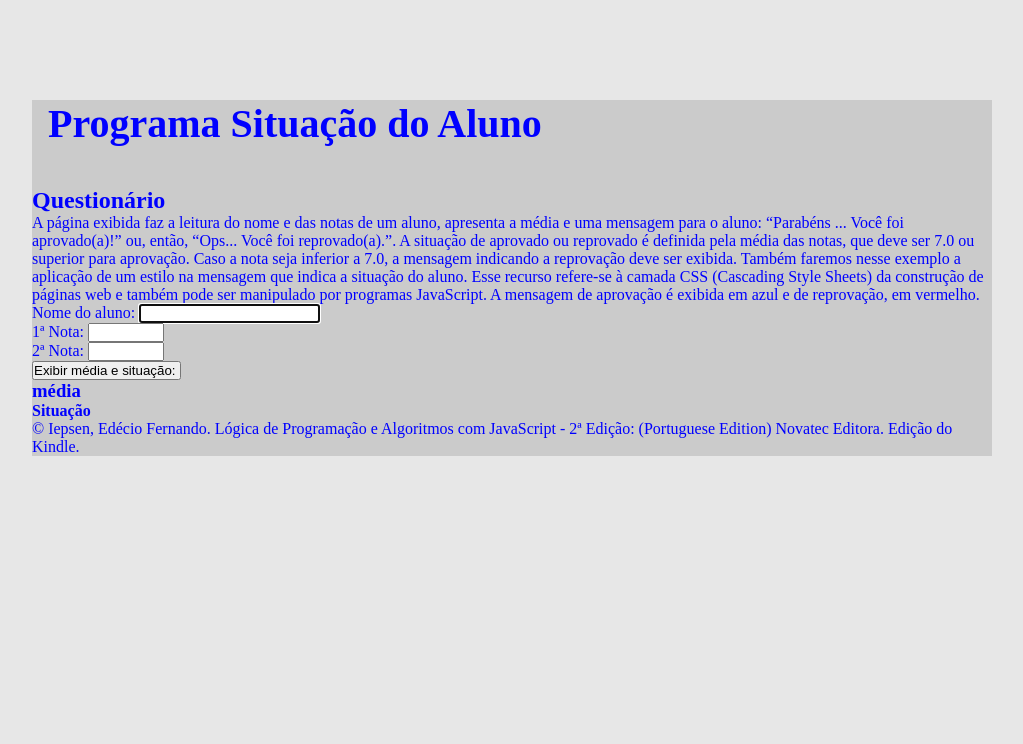
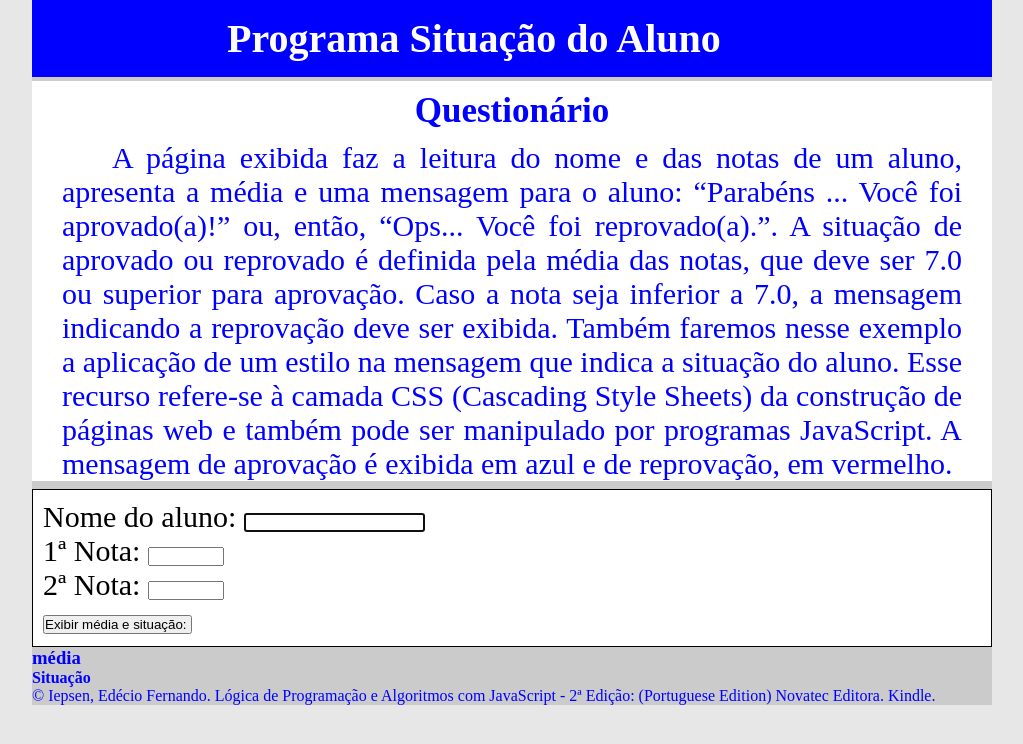
Before and after one commit to pedro-filho-81/aulas-html-css-javascript-1, a website: page exemplos/algoritimo-com-js/capitulo04/exemplos/situacao-do-aluno/situacao_do_aluno.html in a window 1280 px wide. Shown: the whole page, without its empty margins (128-1151 px from the left). Drawn offline with Linux system fonts and the light colour scheme.

Commit message:
Atualização

```diff
--- a/exemplos/algoritimo-com-js/capitulo04/exemplos/situacao-do-aluno/situacao_do_aluno.css
+++ b/exemplos/algoritimo-com-js/capitulo04/exemplos/situacao-do-aluno/situacao_do_aluno.css
@@ -2,7 +2,7 @@
 
 /* SELETOR UNIVERSAL - Estiliza tudo */
 * {
-   margin: 0; /* retira a margem de todos os elementos */
+   margin: 0; /* retira a margem de todos os elementos Html */
    padding: 0; /* retira o preenchimento de todos os elementos Html */
    box-sizing: border-box;
 }
@@ -12,32 +12,70 @@ body {
    background-color: #e7e7e7; /* cor do fundo */
    color: #0000ff; /* cor das letras */
    margin: 0; /* continua com a margin zero */
-   padding-top: 100px; /* afasta o texto 100 pixel do topo. */
+   /* padding-top: 100px; /* afasta o texto 100 pixel do topo. */
 }
 
-/* ESTILIZA O CABEÇALHO */
+/* ESTILIZA O CABEÇALHO (header) */
 header {
+   background-color: #0000ff; /* cor do fundo */
+   color: #ffffff; /* cor das letras */
    display: flex; /* alinha as tags Html lado a lado */
-   align-items: center; /* alinha os itens ao centro */
-   margin-bottom: 40px; /* afasta as tags Html abaixo do header 40px */
+   padding: 15px;
+   text-align: center; /* alinha os itens ao centro */
+   margin-bottom: 4px; /* afasta as tags Html abaixo do header */
 }
 
 /* ESTILIZA A ImAGEm DO HEADER */
 header img {
+   float: left; /* coloca a logo do lado esquerdo */
+   color: #ffffff;
    height: 36px; /* Altura da imagem 36 pixel */
-   margin-right: 16px; /* Afasta o cabeçalho da logo 16 pixel */
+   margin-right: 180px;
 }
 
 /* ESTILIZA A TAG h1 DO HEADER */
 header h1 {
    font-size: 40px; /* Almenta o tamanho da fonte em 40 pixel */
    font-weight: bold; /* coloca a fonte em negrito */
+   text-align: center; /* Alinha o texto */
 }
 
-/* ESTILIZA O CONTAINER - DIV QUE ENVOLVE O PROGRAmA */
+/* ESTILIZA A CLASSE CONTAINER QUE ENVOLVE O PROGRAmA */
 .container {
    background-color: #cbcbcb; /* cor do fundo cinza claro */
    max-width: 960px; /* largura máxima do container 960 pixel */
    width: 100%; /* A largura é 100% da largura máxima  */
    margin: 0 auto;
 }
+
+/* ESTILIZA O QUESTIONÁRIO - SELETOR CLASS */
+.questionario {
+   background-color: #ffffff; /* cor do fundo */
+   margin-bottom: 8px; /* margem inferior */
+}
+
+/* ESTILIZA A TAG H2 DA CLASSE QUESTIONÁRIO */
+.questionario h2 {
+   font-size: 35px; /* tamanho da fonte */
+   font-weight: bold; /* fonte em negrito */
+   text-align: center; /* alinhamento do texto */
+   margin: 0 auto; /* centraliza o conteúdo */
+   padding: 10px; /* preenche os espaços ao redor do conteúdo */
+}
+
+/* ESTILIZA A TAG P DA CLASSE QUESTIONÁRIO */
+.questionario p {
+   font-size: 30px;
+   text-align: justify;
+   text-indent: 50px; /* Identação da primeira linha */
+   margin: 0 30px;
+}
+
+/* ESTILIZA O FORmULÁRIO */
+form {
+   background-color: #ffffff;
+   color: #000;
+   font-size: 30px;
+   padding: 10px;
+   border: 1px solid #000;
+}
--- a/exemplos/algoritimo-com-js/capitulo04/exemplos/situacao-do-aluno/situacao_do_aluno.html
+++ b/exemplos/algoritimo-com-js/capitulo04/exemplos/situacao-do-aluno/situacao_do_aluno.html
@@ -51,7 +51,7 @@
       </main>
 
       <footer>
-         &copy; Iepsen, Edécio Fernando. Lógica de Programação e Algoritmos com JavaScript - 2ª Edição: (Portuguese Edition) Novatec Editora. Edição do Kindle.
+         &copy; Iepsen, Edécio Fernando. Lógica de Programação e Algoritmos com JavaScript - 2ª Edição: (Portuguese Edition) Novatec Editora. Kindle.
       </footer>
    </div>
 
```
